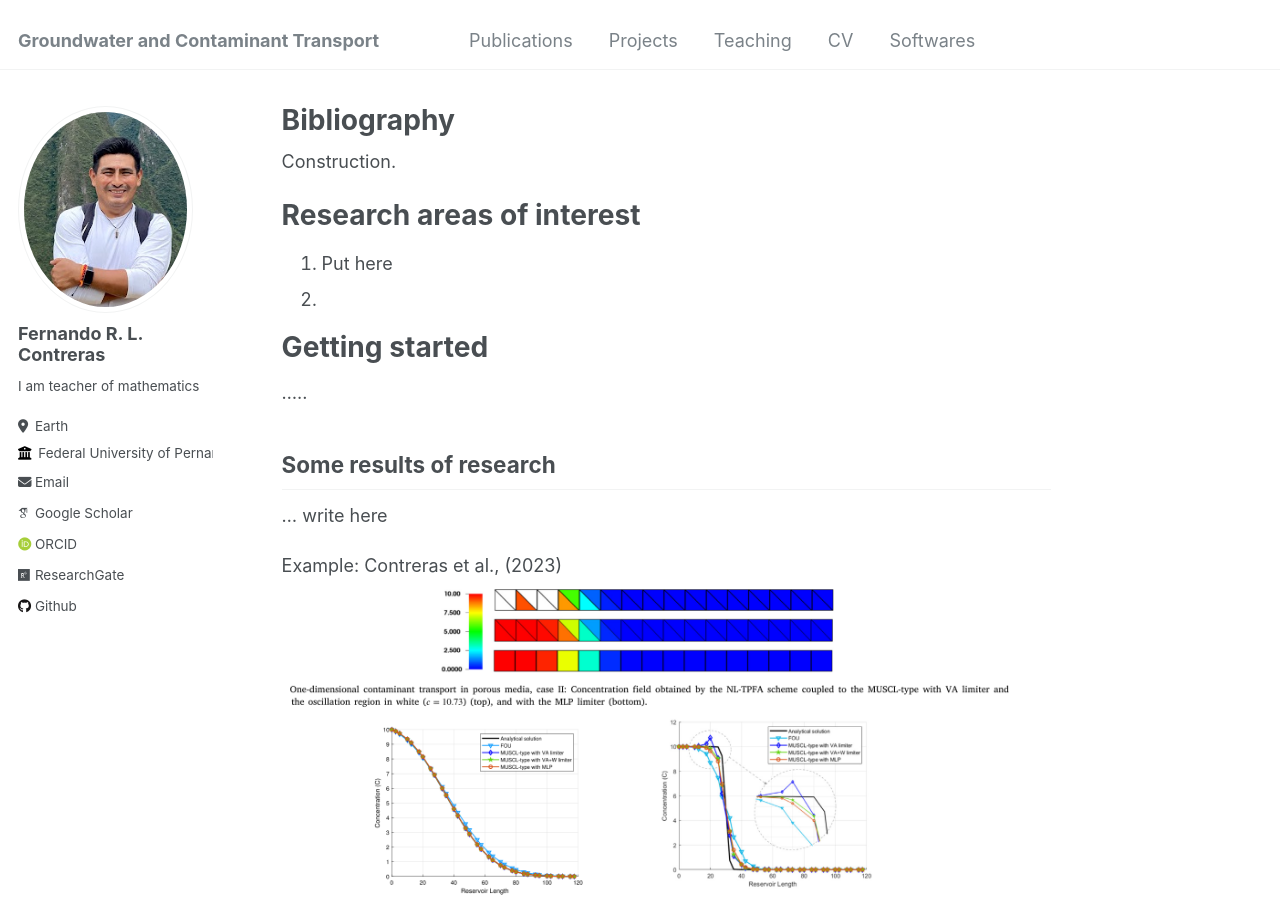
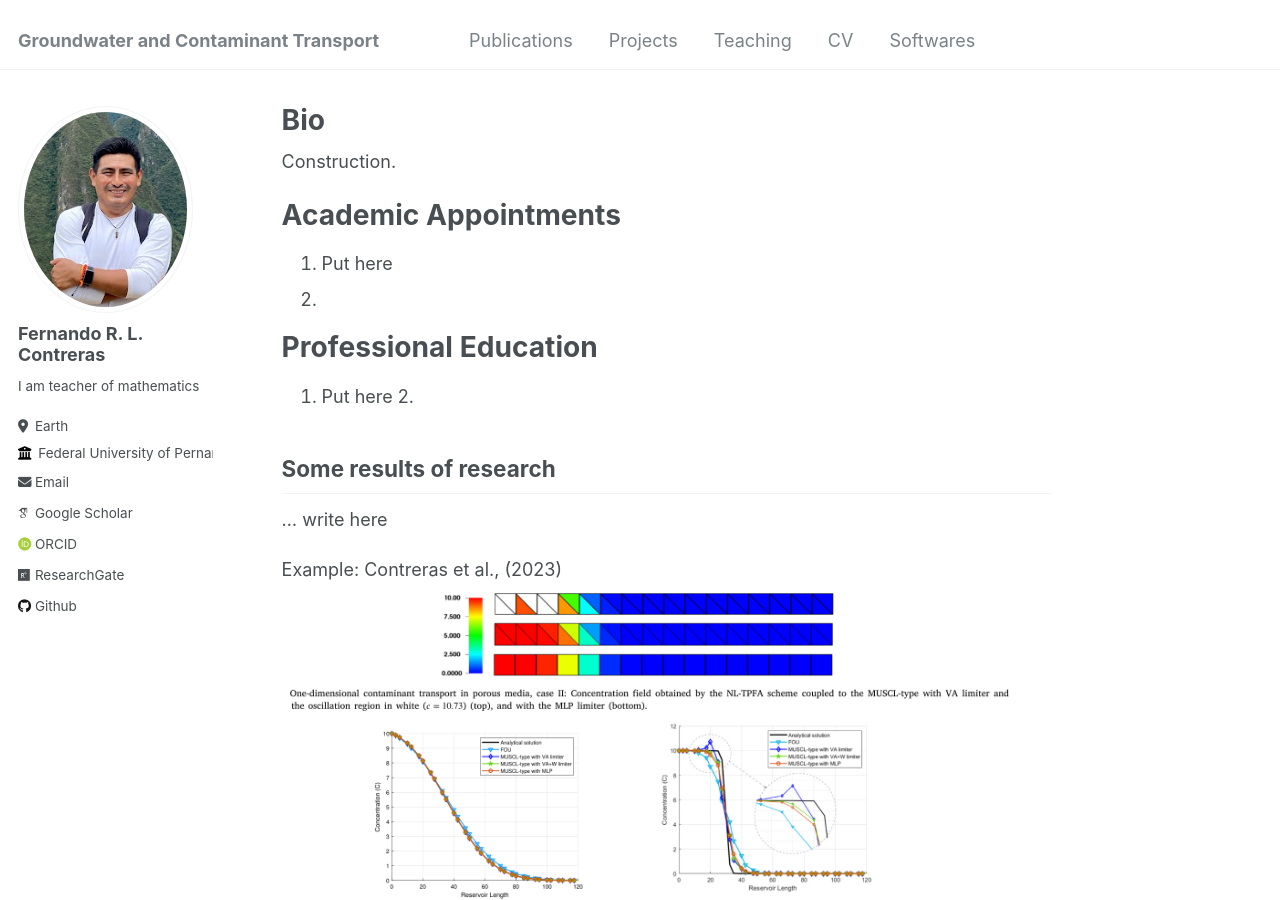
Before and after one commit to Feraul/Feraul.github.io, a Jekyll site: the page built from _pages/about.md, in a window 1280 px wide and 900 px high. Built offline with Jekyll 4.4.1, drawn with Linux system fonts in a browser that asks for light colours; some web fonts are replaced.

Commit message:
Update about.md

```diff
--- a/_pages/about.md
+++ b/_pages/about.md
@@ -1,6 +1,6 @@
 ---
 permalink: /
-title: "Bibliography"
+title: "Bio"
 author_profile: true
 redirect_from:
   - /about/
@@ -9,14 +9,15 @@ redirect_from:
 
 Construction.
 
-Research areas of interest
+Academic Appointments
 ======
 1. Put here
 2.
 
-Getting started
+Professional Education
 ======
-.....
+1. Put here
+2.
 
 Some results of research
 ------
```
